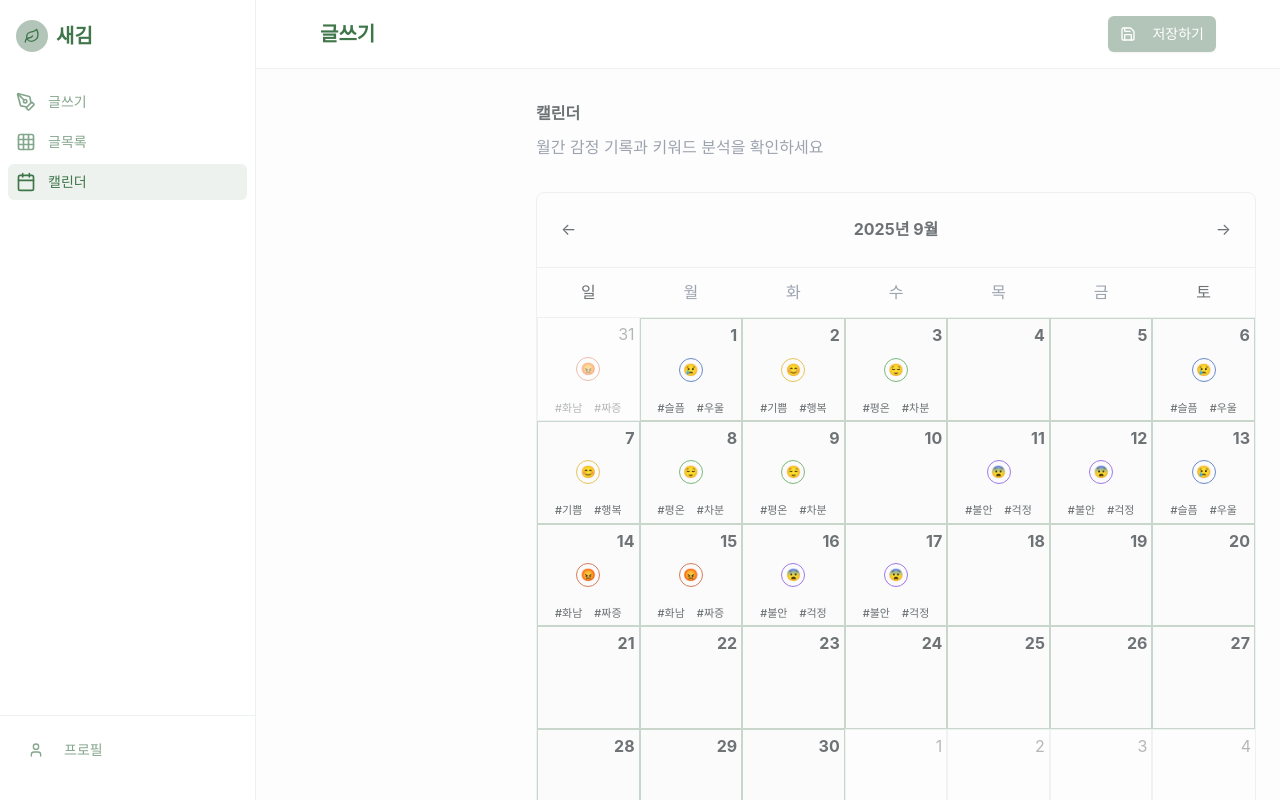
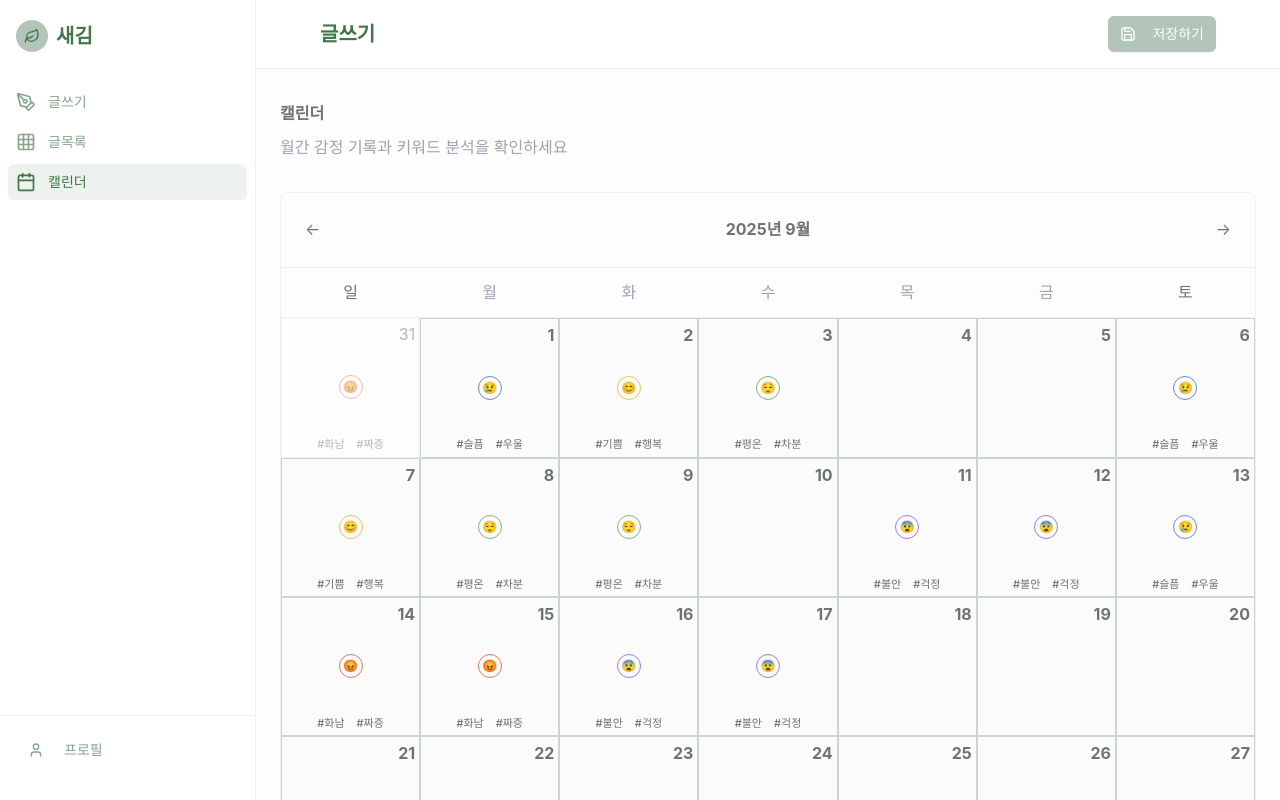
Before and after one commit to aicc6/saegim-frontend, a Next.js app: page /calendar in a window 1280 px wide. Shown: the top 800 px of the page. Built offline with nearby package versions, Linux system fonts and the light colour scheme.

Commit message:
refactor: 캘린더 페이지의 레이아웃 수정 - 사이드바 제거로 공간 최적화

```diff
--- a/src/app/(authenticated)/calendar/page.tsx
+++ b/src/app/(authenticated)/calendar/page.tsx
@@ -78,7 +78,7 @@ export default function CalendarPage() {
   return (
     <div className="min-h-screen bg-background-primary flex flex-col">
       <div className="flex flex-1">
-        <main className="flex-1 ml-64">
+        <main className="flex-1">
           <div className="container mx-auto px-6 py-8">
             {/* 페이지 헤더 */}
             <div className="mb-8">
```
